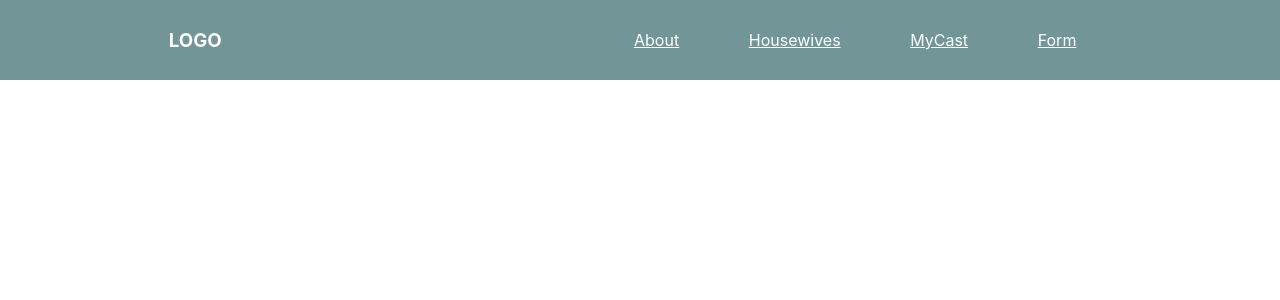
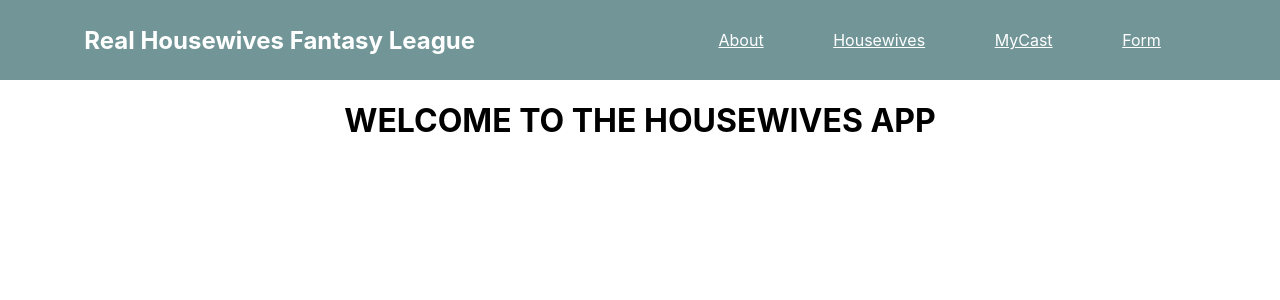
Before and after one commit to mikedannn/real-housewives-fantasy-league, a React (Create React App) app: page / in a window 1280 px wide. Shown: the top 300 px of the page. Built offline with nearby package versions, Linux system fonts and the light colour scheme.

Commit message:
Set up Home Page display

```diff
--- a/src/App.css
+++ b/src/App.css
@@ -18,3 +18,13 @@ nav {
   align-items: center;
   list-style: none;
 }
+
+.logo {
+  height:auto;
+    width:auto;
+    float: left;
+    padding-left: 2%;
+    margin: 0 auto;
+    padding: 10px 0;
+    object-fit:cover;
+}
--- a/src/App.js
+++ b/src/App.js
@@ -5,7 +5,8 @@ import About from './About';
 import Housewives from './Housewives';
 import MyCast from './MyCast';
 import Form from './Form';
-import { BrowserRouter as Router, Switch, Route, Routes } from 'react-router-dom';
+import Home from './Home';
+import { BrowserRouter as Router, Route, Routes } from 'react-router-dom';
 
 function App() {
   return (
@@ -13,6 +14,7 @@ function App() {
       <div className="App">
         <NavBar />
         <Routes>
+          <Route exact path='/' element={<Home />}/>
           <Route path='/about' element={<About />}/>
           <Route path='/housewives' element={<Housewives />}/>
           <Route path='/mycast' element={<MyCast />}/>
@@ -23,4 +25,7 @@ function App() {
   );
 }
 
+
+
+
 export default App;
--- /dev/null
+++ b/src/Home.js
@@ -0,0 +1,11 @@
+import './App.css';
+
+function Home() {
+    return (
+      <div className="App">
+        <h1>WELCOME TO THE HOUSEWIVES APP</h1>
+      </div>
+    );
+}
+
+export default Home;
--- a/src/NavBar.js
+++ b/src/NavBar.js
@@ -10,7 +10,7 @@ function NavBar() {
 
   return (
     <nav>
-      <h3>LOGO</h3>
+      <h1>Real Housewives Fantasy League</h1>
         <ul className='nav-links'>
             <Link style={NavStyle} to='/about'>
                 <li>About</li>
```
Also changed, not shown: src/logo.jpg (added).
